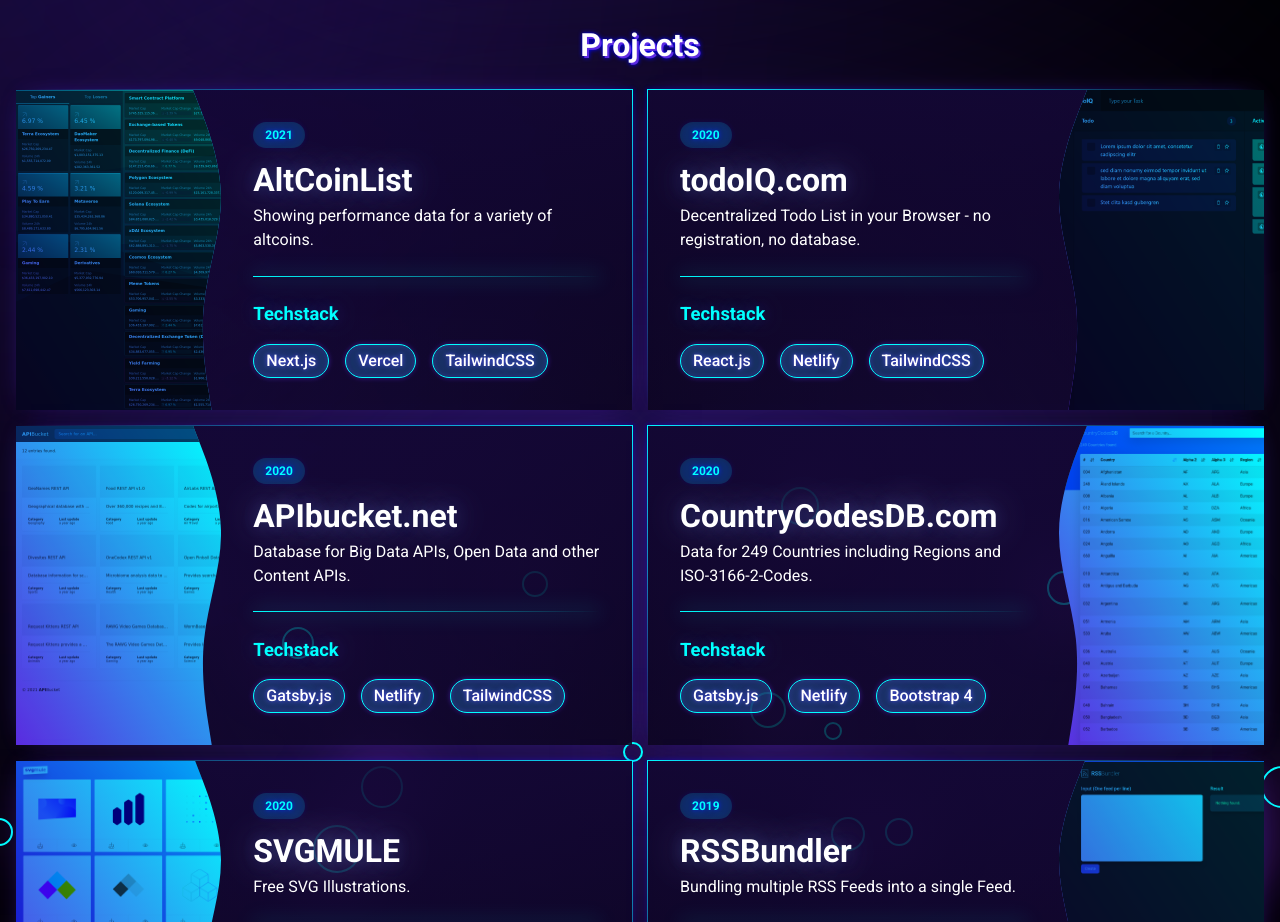
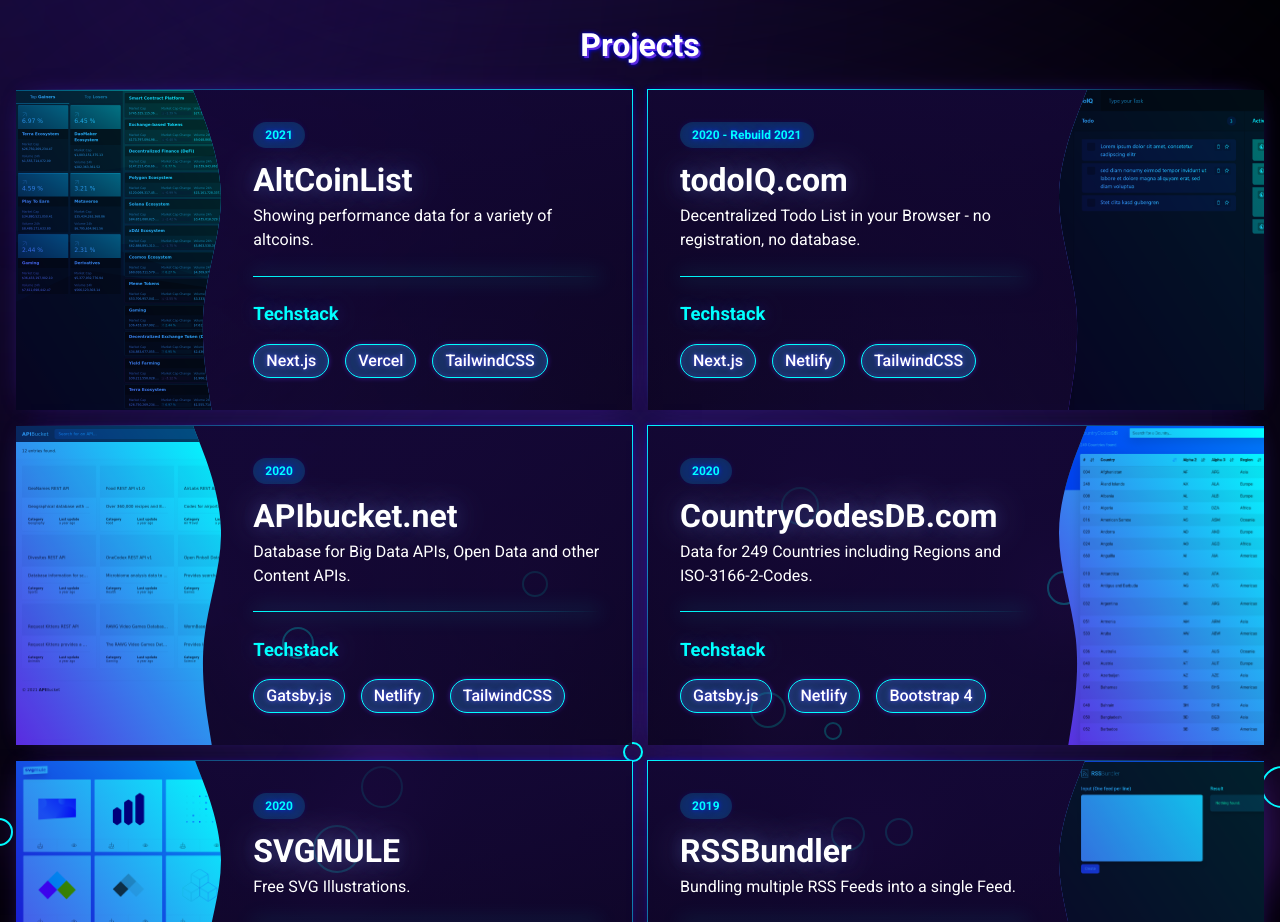
Before and after one commit to mattkraemer/c1x-v5, a Next.js app: page / in a window 1280 px wide. Shown: the part 1060-1982 px from the top of the page. Built offline with nearby package versions, Linux system fonts and the light colour scheme.

Commit message:
todoiq project update

```diff
--- a/components/Projects/index.js
+++ b/components/Projects/index.js
@@ -45,7 +45,7 @@
               </div>
               <div class={styles.main}>
                 <header>
-                  <span>2020</span>
+                  <span>2020 - Rebuild 2021</span>
                   <h1 class="truncate">todoIQ.com</h1>
                   <p>Decentralized Todo List in your Browser - no registration, no database.</p>
                 </header>
@@ -53,7 +53,7 @@
                 <div class={styles.techstack}>
                   <h1>Techstack</h1>
                   <ul>
-                    <li>React.js</li>
+                    <li>Next.js</li>
                     <li>Netlify</li>
                     <li>TailwindCSS</li>
                   </ul>
```
